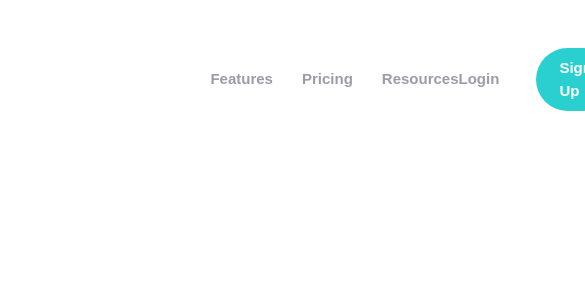
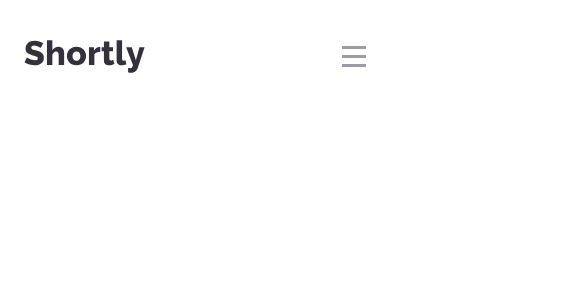
Before and after one commit to ortonb110/url-shortening-app, a React (Create React App) app: page / in a window 390 px wide. Shown: the top 300 px of the page, 585 px wide, since content can reach past the window. Built offline with nearby package versions, Linux system fonts and the light colour scheme.

Commit message:
Navigation Bar Complete and Responsive

```diff
--- a/src/Components/Header/NavBar/Hamburger.jsx
+++ b/src/Components/Header/NavBar/Hamburger.jsx
@@ -1,11 +1,11 @@
+import styles from "../../../styles";
 
 
-
-const Hamburger = () => {
+const Hamburger = (props) => {
     return(
-        <button className="flex flex-col gap-[0.6rem] md:hidden">
+        <button className="flex flex-col gap-[0.6rem] md:hidden" onClick={props.setIsOpen}>
             <span className="inline-block w-[2.4rem] h-[0.3rem] bg-neutralGrayishViolet"></span>
-            <span className="inline-block w-[2.4rem] h-[0.3rem] bg-neutralGrayishViolet"></span>
+            <span className={`inline-block w-[2.4rem] h-[0.3rem] bg-neutralGrayishViolet ${props.isOpen ? `translate-x-3 ${styles.transition}` : `translate-x-0 ${styles.transition}`}`}></span>
             <span className="inline-block w-[2.4rem] h-[0.3rem] bg-neutralGrayishViolet"></span>
         </button>
     )
--- a/src/Components/Header/NavBar/NavBar.jsx
+++ b/src/Components/Header/NavBar/NavBar.jsx
@@ -1,51 +1,76 @@
+import { useState } from "react";
 import logo from "../../../Assets/images/logo.svg";
 import styles from "../../../styles";
-import React from "react";
 import Hamburger from "./Hamburger";
 
 function NavBar() {
+  const [isOpen, setIsOpen] = useState(false);
+  const openMenuHandler = () => {
+    setIsOpen((prevOpen) => !prevOpen);
+    document.body.classList.toggle("lock-scroll");
+  };
   return (
-    <nav className="pt-[4.8rem] px-[16.7rem] flex justify-between items-center">
-      <div className="flex gap-[4.345rem] items-center">
-        <a href="#"><img src={logo} alt="Shortly Logo" /></a>
+    <nav
+      className={`flex justify-between md:justify-start items-center ${styles.mobileScreen} ${styles.desktopScreen}`}
+    >
+      <a href="#" className=" md:mr-[4.5rem]">
+        <img
+          src={logo}
+          alt="Shortly Logo"
+          className="w-[120.4px ] max-w-none"
+        />
+      </a>
+      <div
+        className={`items-center justify-between ${styles.menu} ${
+          isOpen
+            ? `left-[50%] translate-x-[-50%] md:translate-x-0 ${styles.transition}`
+            : `left-[-500px] translate-x-[-100%] md:translate-x-0 ${styles.transition}`
+        } `}
+      >
         <ul
           role="menubar"
-          className="flex gap-[2.9rem] capitalize font-bold text-[1.5rem] text-neutralGrayishViolet"
+          className=" flex flex-col md:flex-row text-center md:text-start gap-[2.9rem]  capitalize font-bold text-[1.8rem] md:text-[1.5rem] md:text-neutralGrayishViolet text-white"
         >
           <li
             role={"menuitem"}
-            className={`hover:text-neutralDarkViolet ${styles.transition}`}
+            className={`md:hover:text-neutralDarkViolet hover:text-neutralGrayishViolet ${styles.transition}`}
           >
             <a href="#">Features</a>
           </li>
           <li
             role={"menuitem"}
-            className={`hover:text-neutralDarkViolet ${styles.transition}`}
+            className={`md:hover:text-neutralDarkViolet hover:text-neutralGrayishViolet ${styles.transition}`}
           >
             <a href="#">pricing</a>
           </li>
           <li
             role={"menuitem"}
-            className={`hover:text-neutralDarkViolet ${styles.transition}`}
+            className={`md:hover:text-neutralDarkViolet hover:text-neutralGrayishViolet ${styles.transition}`}
           >
             <a href="#">resources</a>
           </li>
         </ul>
-      </div>
-      <ul className="flex gap-[3.7rem] items-center text-neutralGrayishViolet capitalize font-bold text-[1.5rem]">
-        <li role={"button"} tabIndex={"0"} aria-pressed="false" className={`hover:text-neutralDarkViolet ${styles.transition}`}>
+        <ul className=" md:flex space-y-[2.4rem] md:space-y-0 md:gap-[3.8rem] items-center text-white text-center w-full md:w-fit md:text-neutralGrayishViolet capitalize font-bold text-[1.8rem] md:text-[1.5rem]">
+          <li
+            role={"button"}
+            tabIndex={"0"}
+            aria-pressed="false"
+            className={`md:hover:text-neutralDarkViolet hover:text-neutralGrayishViolet mt-[3.2rem] md:mt-0 ${styles.transition}`}
+          >
             login
           </li>
           <li
             role={"button"}
             tabIndex={"0"}
             aria-pressed="false"
-          className={`px-[2.3rem] py-[0.9rem] bg-primaryCyan text-white rounded-full hover:opacity-70 ${styles.transition}`}
+            className={`px-[2.3rem] py-[1.2rem] md:py-[0.9rem] bg-primaryCyan text-white rounded-full hover:opacity-70 ${styles.transition}`}
           >
             sign up
           </li>
         </ul>
-      <Hamburger/>
+      </div>
+
+      <Hamburger isOpen={isOpen} setIsOpen={openMenuHandler} />
     </nav>
   );
 }
--- a/src/index.css
+++ b/src/index.css
@@ -17,6 +17,10 @@
     font-size: 1.8rem;
   }
 
+  body.lock-scroll{
+    height: 100vh;
+    overflow: hidden;
+  }
 
   /* width */
   ::-webkit-scrollbar {
@@ -40,4 +44,54 @@
   ::-webkit-scrollbar-thumb:hover {
     background: #555;
   }
+
+  /* ----------------------------------------------
+ * Generated by Animista on 2023-3-23 19:47:30
+ * Licensed under FreeBSD License.
+ * See http://animista.net/license for more info.
+ * w: http://animista.net, t: @cssanimista
+ * ---------------------------------------------- */
+
+  /**
+ * ----------------------------------------
+ * animation slide-in-top
+ * ----------------------------------------
+ */
+
 }
+
+@layer utilities {
+  @-webkit-keyframes slide-in {
+    0% {
+      -webkit-transform: translateY(-1000px);
+      transform: translateY(-1000px);
+      opacity: 0;
+    }
+
+    100% {
+      -webkit-transform: translateY(0);
+      transform: translateY(0);
+      opacity: 1;
+    }
+  }
+
+  @keyframes slide-in {
+    0% {
+      -webkit-transform: translateY(-1000px);
+      transform: translateY(-1000px);
+      opacity: 0;
+    }
+
+    100% {
+      -webkit-transform: translateY(0);
+      transform: translateY(0);
+      opacity: 1;
+    }
+  }
+
+
+  .slide-in-top {
+    -webkit-animation: slide-in-top 0.5s cubic-bezier(0.250, 0.460, 0.450, 0.940) both;
+    animation: slide-in 0.5s cubic-bezier(0.250, 0.460, 0.450, 0.940) both;
+  }
+}
--- a/src/styles.js
+++ b/src/styles.js
@@ -1,5 +1,8 @@
 const styles = {
   transition: "transition-all ease-in-out duration-200",
+  mobileScreen: "pt-[4rem] px-[2.4rem]",
+  desktopScreen : "md:pt-[4.8rem] md:px-[4rem] lg:px-[8rem]  xl:px-[16.7rem] 2xl:px-[20rem]",
+  menu: "h-[38.3rem] w-[80%]  md:h-fit md:w-full rounded-[1rem] z-10 md:z-0 bg-primaryDarkViolet md:bg-inherit absolute md:static divide-y-[1px] md:divide-y-0 divide-gray-500 flex flex-col py-[4rem] px-[10%] md:px-0 md:py-0 md:flex-row top-[9.6rem]   "
 };
 
 export default styles;
```
Lines whose indentation alone changed are shown as unchanged.
